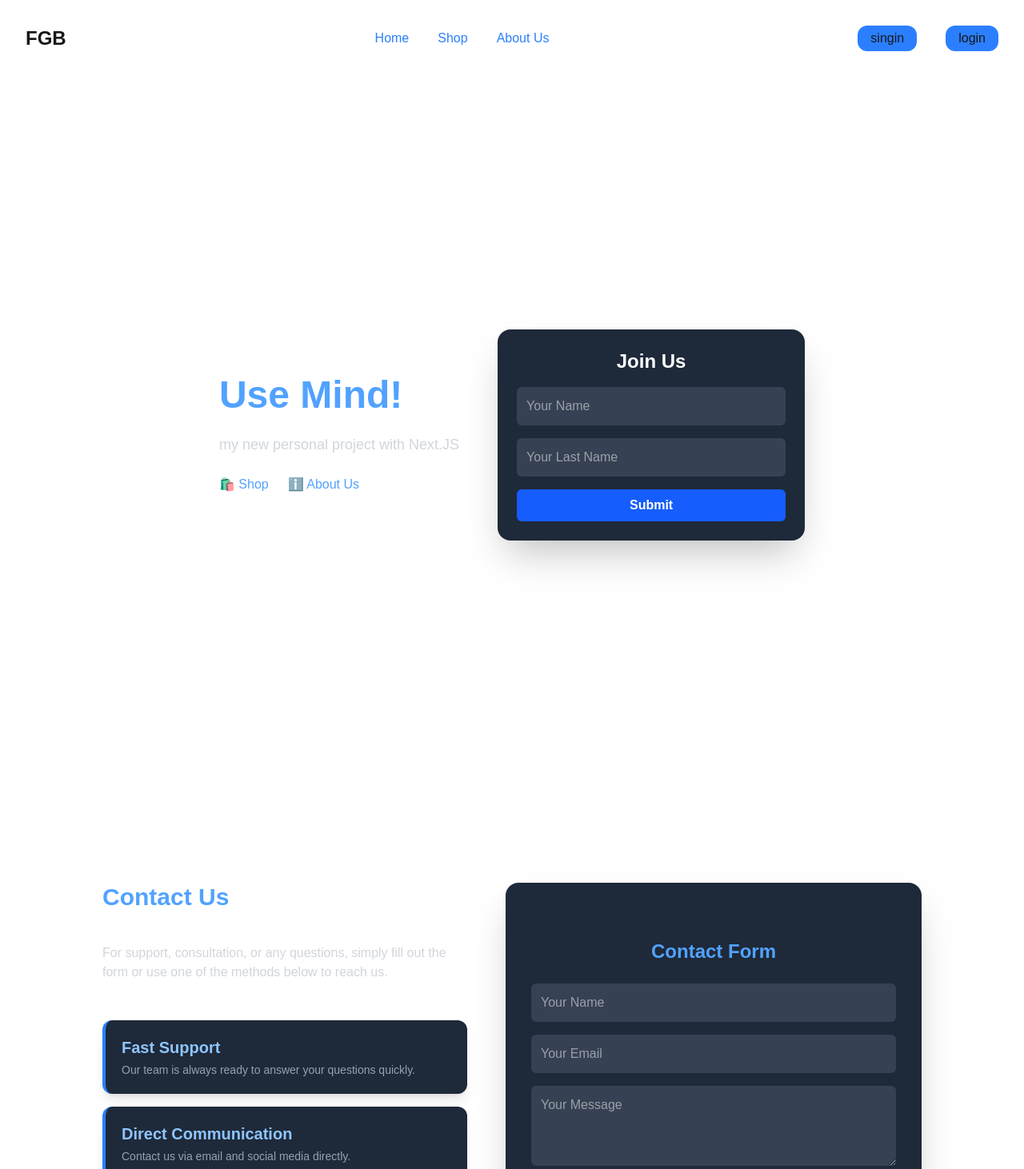
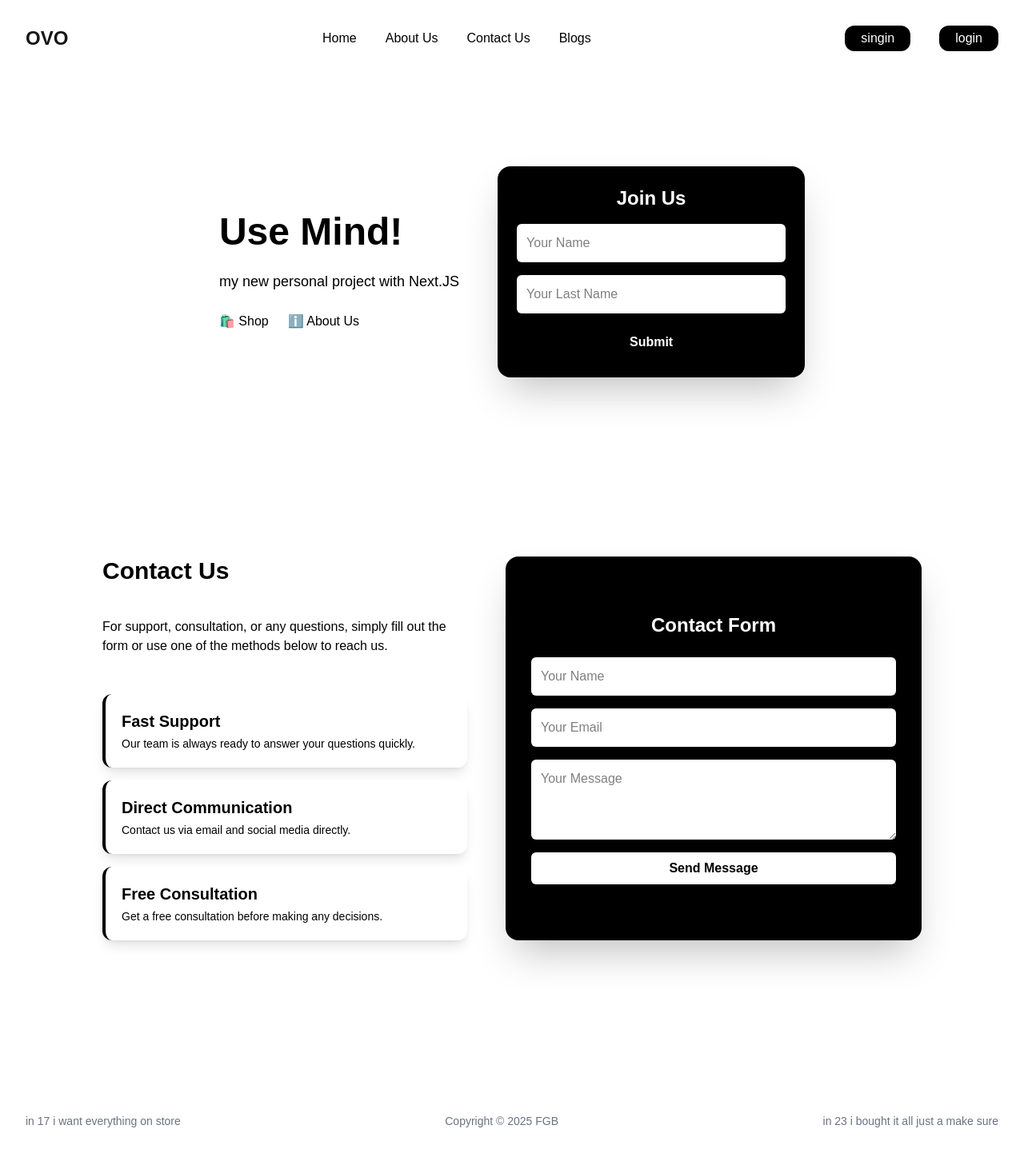
Before and after one commit to salogist/first-njs, a Next.js app: page / in a window 1280 px wide. Shown: the top 1462 px of the page at 80% size. After the commit the page ends 1440 px from the top, so only its background shows below. Built offline with nearby package versions, Linux system fonts and the light colour scheme.

Commit message:
new baby

```diff
--- a/src/app/components/Footer/Footer.tsx
+++ b/src/app/components/Footer/Footer.tsx
@@ -1,12 +1,18 @@
-
-function Navifoot(){
+import Link from "next/link";
+function Navifoot() {
 
 
-    return(
-        <footer className="flex flex-row items-center justify-center pt-14 pb-7">
-          <p className="text-sm text-gray-500">Copyright © 2025 FGB</p>
-        </footer>
-    )
+  return (
+    <footer className="flex flex-row items-center justify-between pt-14 pb-7 px-8 bg-white">
+      <div className="flex flex-row items-center justify-center gap-4">
+        <p className="text-sm text-gray-500">in 17 i want everything on store</p>
+      </div>
+      <p className="text-sm text-gray-500">Copyright © 2025 FGB</p>
+      <div className="flex flex-row items-center justify-center gap-4">
+        <p className="text-sm text-gray-500">in 23 i bought it all just a make sure</p>
+      </div>
+    </footer>
+  )
 }
 
 export default Navifoot;
--- a/src/app/components/Header/Header.tsx
+++ b/src/app/components/Header/Header.tsx
@@ -3,16 +3,19 @@ import Link from "next/link";
 
 function NaviHead(){
     return(
-        <header className="flex flex-row items-center justify-between gap-9 p-8 pb-20">
-        <h1 className="text-2xl font-bold">FGB</h1>
+        <header className="flex flex-row items-center justify-between gap-9 p-8 pb-20 bg-white">
+        <h1 className="text-2xl font-bold">OVO</h1>
         <nav className="flex flex-row items-center justify-center gap-9">
-          <Link href="/" className="text-blue-500">Home</Link>
-          <Link href="/shop" className="text-blue-500">Shop</Link>
-          <Link href="/about-us" className="text-blue-500">About Us</Link>
+          <ul className="flex flex-row items-center justify-center gap-9">
+            <li><Link href="/" className="text-black">Home</Link></li>
+            <li><Link href="/" className="text-black">About Us</Link></li>
+            <li><Link href="/" className="text-black">Contact Us</Link></li>
+            <li><Link href="/" className="text-black">Blogs</Link></li>
+          </ul>
         </nav>
         <div className="flex flex-row items-center justify-between gap-9">
-        <Link href="/signin" className="bg-blue-500 rounded-xl px-4 py-1">singin</Link>
-        <Link href="/login" className="bg-blue-500 rounded-xl px-4 py-1">login</Link>
+        <Link href="/signin" className="bg-black rounded-xl px-5 py-1 text-white">singin</Link>
+        <Link href="/login" className="bg-black rounded-xl px-5 py-1 text-white">login</Link>
         </div>
       </header>
     )
--- a/src/app/components/sections/ContactSection.tsx
+++ b/src/app/components/sections/ContactSection.tsx
@@ -34,7 +34,7 @@ export default function ContactSection() {
   };
 
   return (
-    <section className="w-full flex justify-center items-center min-h-screen ">
+    <section className="px-8 py-16 flex justify-center items-center min-h-screen ">
       <div className="flex flex-col md:flex-row gap-12 w-full max-w-5xl items-stretch">
         {/* Left: Info & Cards */}
         <motion.div
@@ -43,37 +43,37 @@ export default function ContactSection() {
           whileInView={{ opacity: 1, x: 0 }}
           transition={{ type: "spring", stiffness: 70, damping: 14 }}
         >
-          <h2 className="text-3xl font-bold text-blue-400 mb-2">Contact Us</h2>
-          <p className="text-gray-300 mb-4 max-w-md">For support, consultation, or any questions, simply fill out the form or use one of the methods below to reach us.</p>
+          <h2 className="text-3xl font-bold text-black mb-2">Contact Us</h2>
+          <p className="text-black mb-4 max-w-md">For support, consultation, or any questions, simply fill out the form or use one of the methods below to reach us.</p>
           <div className="flex flex-col gap-4">
             {cards.map((card, idx) => (
               <motion.div
                 key={idx}
-                className="bg-gray-800 rounded-xl p-5 shadow-lg border-l-4 border-blue-500"
+                className="bg-white rounded-xl p-5 shadow-lg border-l-4 border-black"
                 initial={{ opacity: 0, y: 20 }}
                 whileInView={{ opacity: 1, y: 0 }}
                 transition={{ delay: 0.1 * idx, duration: 0.5 }}
               >
-                <h3 className="text-xl font-semibold text-blue-300 mb-1">{card.title}</h3>
-                <p className="text-gray-400 text-sm">{card.desc}</p>
+                <h3 className="text-xl font-semibold text-black mb-1">{card.title}</h3>
+                <p className="text-black text-sm">{card.desc}</p>
               </motion.div>
             ))}
           </div>
         </motion.div>
         {/* Right: Contact Form */}
         <motion.div
-          className="flex-1 bg-gray-800 rounded-2xl shadow-2xl p-8 flex flex-col justify-center"
+          className="flex-1 bg-black rounded-2xl shadow-2xl p-8 flex flex-col justify-center"
           initial={{ opacity: 0, x: 40 }}
           whileInView={{ opacity: 1, x: 0 }}
           transition={{ type: "spring", stiffness: 70, damping: 14 }}
         >
-          <h2 className="text-2xl font-bold text-blue-400 mb-6 text-center">Contact Form</h2>
+          <h2 className="text-2xl font-bold text-white mb-6 text-center">Contact Form</h2>
           <form className="flex flex-col gap-4" onSubmit={handleSubmit}>
             <input
               type="text"
               name="name"
               placeholder="Your Name"
-              className="bg-gray-700 text-white p-3 rounded-md focus:outline-none focus:ring-2 focus:ring-blue-500"
+              className="bg-white text-black p-3 rounded-md focus:outline-none focus:ring-2 focus:ring-gray-700"
               value={form.name}
               onChange={handleChange}
               required
@@ -82,7 +82,7 @@ export default function ContactSection() {
               type="email"
               name="email"
               placeholder="Your Email"
-              className="bg-gray-700 text-white p-3 rounded-md focus:outline-none focus:ring-2 focus:ring-blue-500"
+              className="bg-white text-black p-3 rounded-md focus:outline-none focus:ring-2 focus:ring-gray-700"
               value={form.email}
               onChange={handleChange}
               required
@@ -90,14 +90,14 @@ export default function ContactSection() {
             <textarea
               name="message"
               placeholder="Your Message"
-              className="bg-gray-700 text-white p-3 rounded-md focus:outline-none focus:ring-2 focus:ring-blue-500 min-h-[100px]"
+              className="bg-white text-black p-3 rounded-md focus:outline-none focus:ring-2 focus:ring-gray-700 min-h-[100px]"
               value={form.message}
               onChange={handleChange}
               required
             />
             <motion.button
               type="submit"
-              className="bg-blue-600 hover:bg-blue-500 text-white font-semibold py-2 rounded-md transition-all"
+              className="bg-white hover:bg-black text-black hover:text-white font-semibold py-2 rounded-md transition-all"
               whileHover={{ scale: 1.05 }}
               whileTap={{ scale: 0.95 }}
               disabled={submitted}
--- a/src/app/components/sections/Herosection.tsx
+++ b/src/app/components/sections/Herosection.tsx
@@ -48,7 +48,7 @@ export default function Herosection() {
   const typedTitle = useTypedText("Use Mind!");
 
   return (
-    <main className="min-h-screen flex flex-row items-center justify-center text-white">
+    <section className="px-8 py-16 flex flex-row items-center justify-center text-white">
       <motion.div
         className="flex flex-col md:flex-row items-center justify-center gap-12 w-full max-w-6xl"
         initial="hidden"
@@ -59,17 +59,17 @@ export default function Herosection() {
 
         {/* بخش معرفی */}
         <motion.div className="space-y-6" variants={itemVariants}>
-          <h1 className="text-5xl font-extrabold text-blue-400">
+          <h1 className="text-5xl font-extrabold text-black">
             {typedTitle}
           </h1>
-          <p className="text-lg text-gray-300">
+          <p className="text-lg text-black">
             my new personal project with Next.JS
           </p>
           <motion.div className="flex gap-6">
             <Link href="/shop">
               <motion.span
                 whileHover={{ scale: 1.05 }}
-                className="text-blue-400 hover:text-blue-300 transition-colors"
+                className="text-black"
               >
                 🛍️ Shop
               </motion.span>
@@ -77,7 +77,7 @@ export default function Herosection() {
             <Link href="/about-us">
               <motion.span
                 whileHover={{ scale: 1.05 }}
-                className="text-blue-400 hover:text-blue-300 transition-colors"
+                className="text-black"
               >
                 ℹ️ About Us
               </motion.span>
@@ -87,7 +87,7 @@ export default function Herosection() {
 
         {/* فرم ثبت‌نام */}
         <motion.div
-          className="bg-gray-800 p-6 rounded-2xl shadow-2xl w-full max-w-sm"
+          className="bg-black p-6 rounded-2xl shadow-2xl w-full max-w-sm"
           variants={itemVariants}
         >
           <h2 className="text-2xl font-semibold text-center mb-4">Join Us</h2>
@@ -95,21 +95,21 @@ export default function Herosection() {
             <motion.input
               type="text"
               placeholder="Your Name"
-              className="bg-gray-700 text-white p-3 rounded-md focus:outline-none focus:ring-2 focus:ring-blue-500"
+              className="bg-white text-black p-3 rounded-md focus:outline-none focus:ring-2 focus:ring-gray-700"
               whileFocus={{ scale: 1.02 }}
               variants={itemVariants}
             />
             <motion.input
               type="text"
               placeholder="Your Last Name"
-              className="bg-gray-700 text-white p-3 rounded-md focus:outline-none focus:ring-2 focus:ring-blue-500"
+              className="bg-white text-black p-3 rounded-md focus:outline-none focus:ring-2 focus:ring-gray-700"
               whileFocus={{ scale: 1.02 }}
               variants={itemVariants}
             />
             <motion.button
               type="submit"
-              className="bg-blue-600 hover:bg-blue-500 text-white font-semibold py-2 rounded-md transition-all"
-              whileHover={{ scale: 1.05 }}
+              className="bg-black hover:bg-white hover:text-black text-white font-semibold py-2 rounded-md transition-all"
+              whileHover={{ scale: 1.02 }}
               whileTap={{ scale: 0.95 }}
               variants={itemVariants}
             >
@@ -118,6 +118,6 @@ export default function Herosection() {
           </form>
         </motion.div>
       </motion.div>
-    </main>
+    </section>
   );
 }
--- a/src/app/shop/page.tsx
+++ /dev/null
@@ -1,7 +0,0 @@
-import React from 'react'
-
-export default function Shop() {
-  return (
-    <div>Shop</div>
-  )
-}
```
